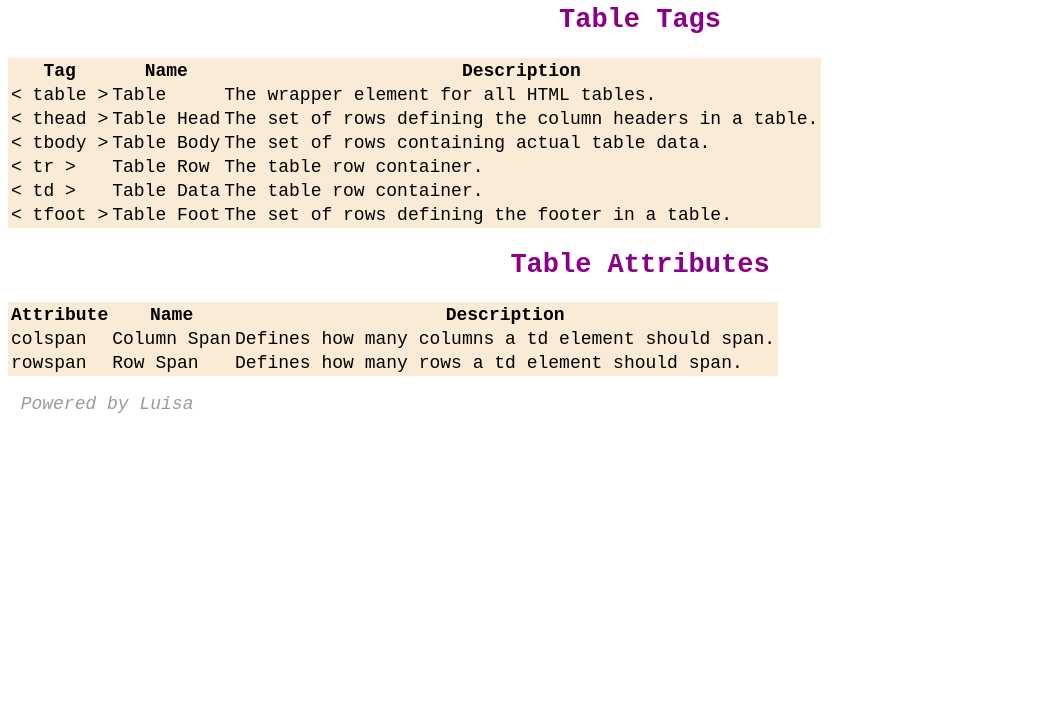
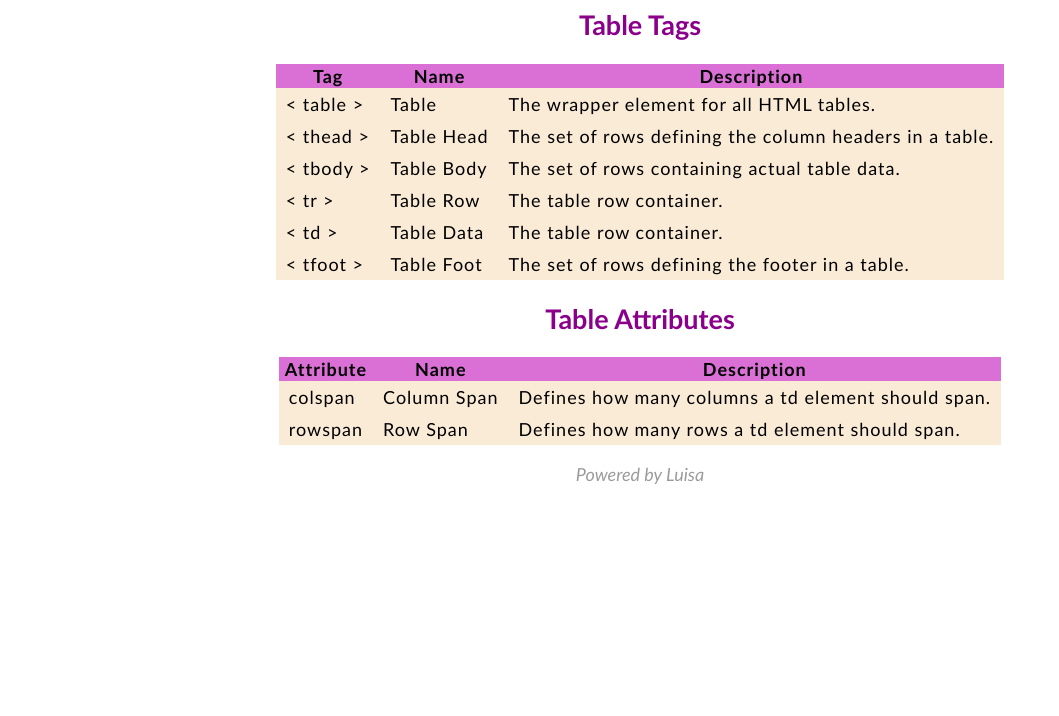
Before and after one commit to luisabizik/Cheat-Sheet, a plain HTML site: page index.html in a window 1280 px wide. Shown: the part 84-800 px from the top of the page, without its empty margins (0-1059 px from the left). Drawn offline with Linux system fonts and the light colour scheme.

Commit message:
finished

```diff
--- a/css/stylesheet.css
+++ b/css/stylesheet.css
@@ -4,6 +4,7 @@ html {
 
 h1 {
     text-align: center;
+    color: #4B0082;
 }
 
 h2 {
@@ -12,18 +13,31 @@ h2 {
 }
 
 * {
-    font-family: 'Courier New', Courier, monospace;
+    font-family:'Trebuchet MS', 'Lucida Sans Unicode', 'Lucida Grande', 'Lucida Sans', Arial, sans-serif;
 }
 
 table {
     background-color: antiquewhite;
+    border-collapse: collapse;
+    letter-spacing: 1px;
+}
+
+thead {
+    background-color: #DA70D6;
+}
+
+td, thead {
+    padding: 5px 10px;
+}
+
+.table-container {
+    display: flex;
+    justify-content: center;
+    align-items: center;
 }
 
 
-
 footer {
-    display: flex;
-    align-items: center;
     padding: 0 1%;
 }
 
@@ -35,4 +49,7 @@ footer .content {
     flex-grow: 1;
     font-style: italic;
     color: #9b9b9b;
+    display: flex;
+    justify-content: center;
+    align-items: center;
   }
--- a/index.html
+++ b/index.html
@@ -15,6 +15,7 @@
 
     <h2>Table Tags</h2>
 
+    <div class="table-container">
     <table>
         <thead>
             <tr>
@@ -61,10 +62,11 @@
             </tr>
         </tbody>
     </table>
-
+</div>
 
     <h2>Table Attributes</h2>
 
+    <div class="table-container">
     <table>
 
         <thead>
@@ -89,6 +91,8 @@
             </tr>
         </tbody>
     </table>
+    </div>
+
 
     <footer>
         <div class="content">
```
